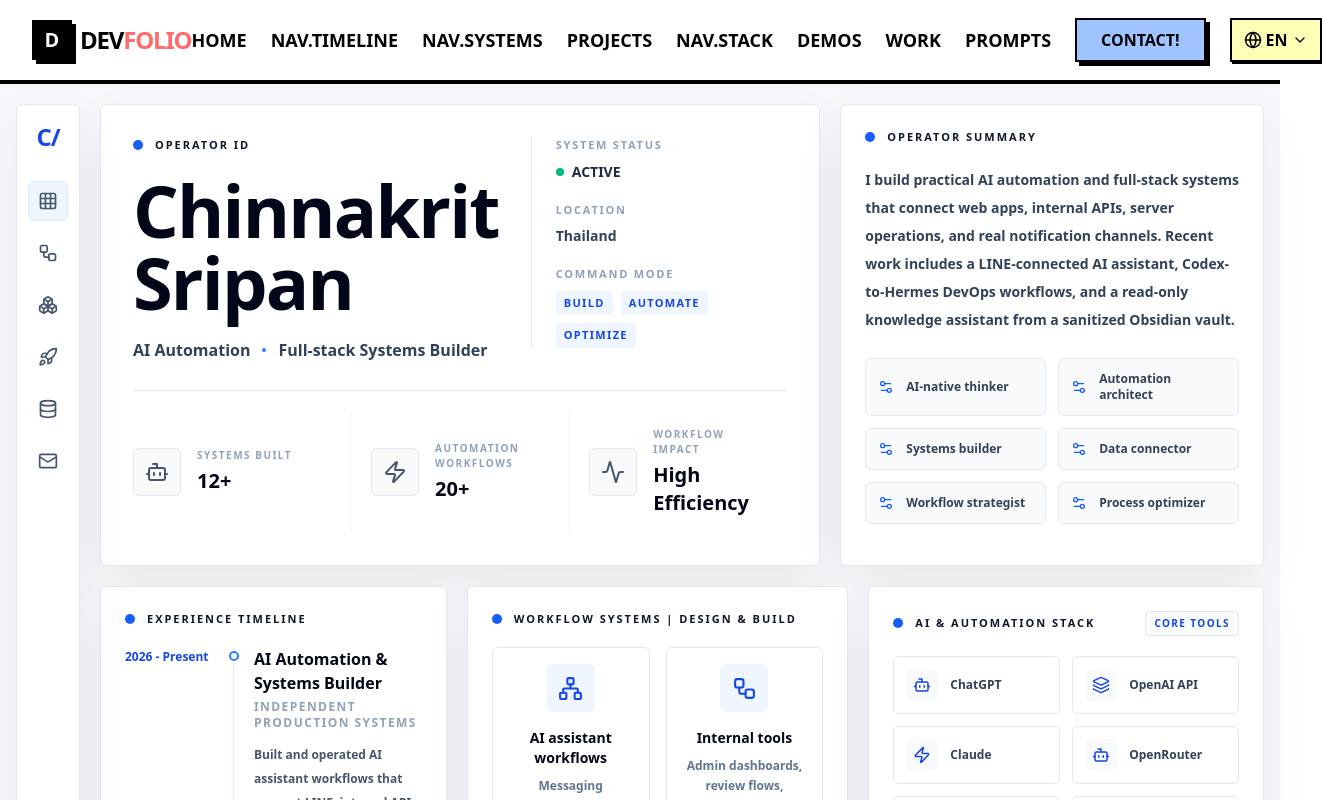
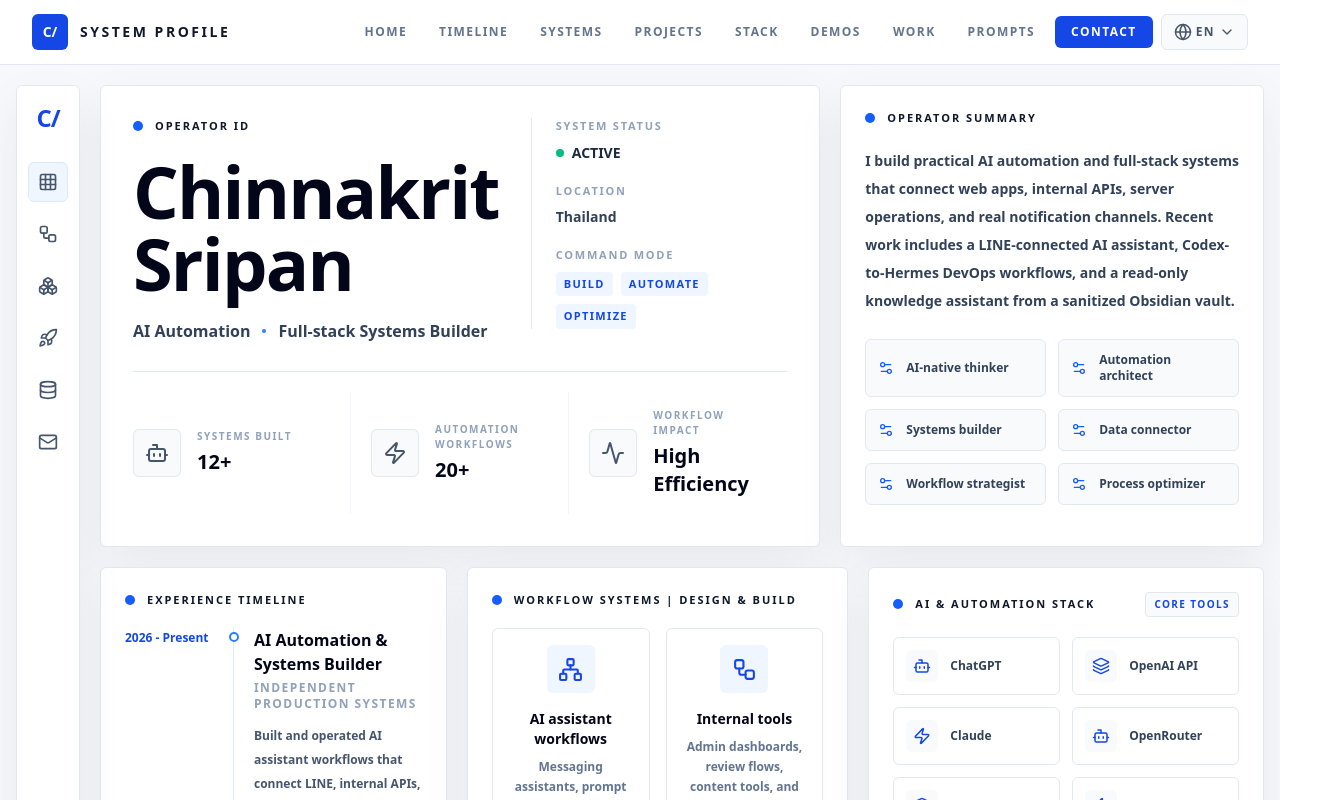
Before and after one commit to Manchinn/Portfolio, a Next.js app: page / in a window 1280 px wide. Shown: the top 800 px of the page, 1322 px wide, since content can reach past the window. Built offline with nearby package versions, Linux system fonts and the light colour scheme.

Commit message:
style: align navigation with dashboard layout

```diff
--- a/src/components/layout/Navbar/Navbar.tsx
+++ b/src/components/layout/Navbar/Navbar.tsx
@@ -25,40 +25,40 @@
   }, [isLangOpen])
 
   return (
-    <nav className="bg-white sticky top-0 z-50 border-b-4 border-black">
-      <div className="max-w-7xl mx-auto px-4 sm:px-6 lg:px-8">
-        <div className="flex justify-between h-20 items-center">
+    <nav className="sticky top-0 z-50 border-b border-slate-200 bg-white/95 backdrop-blur">
+      <div className="mx-auto max-w-[1800px] px-4 sm:px-6 lg:px-8">
+        <div className="flex h-16 items-center justify-between">
           {/* Logo */}
-          <div className="flex items-center space-x-2 transform hover:-rotate-2 transition-transform cursor-pointer">
-            <div className="w-10 h-10 bg-black flex items-center justify-center border-2 border-black shadow-neo">
-              <span className="text-white font-black text-xl">D</span>
+          <div className="flex items-center gap-3">
+            <div className="flex h-9 w-9 items-center justify-center rounded-md bg-blue-700">
+              <span className="text-sm font-black text-white">C/</span>
             </div>
-            <span className="text-2xl font-black tracking-tighter">DEV<span className="text-neo-coral">FOLIO</span></span>
+            <span className="text-sm font-black uppercase tracking-[0.18em] text-slate-900">System Profile</span>
           </div>
 
           {/* Desktop Menu */}
-          <div className="hidden md:flex space-x-6 items-center">
+          <div className="hidden items-center gap-2 md:flex">
             {navItems.filter(item => item.label !== 'Contact').map((item, idx) => (
               <a
                 key={idx}
                 href={item.href}
-                className="text-black font-bold text-lg hover:underline decoration-4 decoration-neo-coral underline-offset-4 uppercase"
+                className="rounded-md px-3 py-2 text-xs font-black uppercase tracking-[0.12em] text-slate-500 transition hover:bg-blue-50 hover:text-blue-700"
               >
                 {t(`nav.${item.label.toLowerCase()}`)}
               </a>
             ))}
             <a
               href="/#contact"
-              className="bg-neo-sky text-black border-2 border-black px-6 py-2 font-bold shadow-neo hover:translate-x-[2px] hover:translate-y-[2px] hover:shadow-neo-sm transition-all uppercase"
+              className="rounded-md bg-blue-700 px-4 py-2 text-xs font-black uppercase tracking-[0.12em] text-white transition hover:bg-blue-800"
             >
-              {t('nav.contact')}!
+              {t('nav.contact')}
             </a>
 
             {/* Language Switcher */}
             <div className="relative" ref={langRef}>
               <button
                 onClick={() => setIsLangOpen(!isLangOpen)}
-                className="flex items-center gap-1 bg-neo-lemon border-2 border-black px-3 py-2 font-bold shadow-neo-sm hover:translate-x-[1px] hover:translate-y-[1px] hover:shadow-neo-sm transition-all"
+                className="flex items-center gap-1 rounded-md border border-slate-200 bg-slate-50 px-3 py-2 text-xs font-black uppercase tracking-[0.12em] text-slate-600 transition hover:border-blue-200 hover:bg-blue-50 hover:text-blue-700"
               >
                 <Globe size={18} />
                 <span className="uppercase">{currentLang?.name || language}</span>
@@ -67,7 +67,7 @@
 
               {/* Dropdown */}
               {isLangOpen && (
-                <div className="absolute right-0 mt-2 bg-white border-4 border-black shadow-neo z-50 min-w-[120px]">
+                <div className="absolute right-0 z-50 mt-2 min-w-[120px] rounded-md border border-slate-200 bg-white shadow-lg">
                   {languages.map((lang) => (
                     <button
                       key={lang.code}
@@ -75,7 +75,7 @@
                         changeLanguage(lang.code)
                         setIsLangOpen(false)
                       }}
-                      className={`w-full text-left px-4 py-2 font-bold hover:bg-neo-lemon transition-colors ${language === lang.code ? 'bg-neo-lemon' : ''}`}
+                      className={`w-full px-4 py-2 text-left text-sm font-bold transition-colors hover:bg-blue-50 ${language === lang.code ? 'bg-blue-50 text-blue-700' : 'text-slate-700'}`}
                     >
                       {lang.name}
                     </button>
@@ -89,7 +89,7 @@
           <div className="md:hidden flex items-center gap-3">
             <button
               onClick={() => setIsMenuOpen(!isMenuOpen)}
-              className="text-black border-2 border-black p-1 shadow-neo-sm active:shadow-none active:translate-x-[2px] active:translate-y-[2px]"
+              className="rounded-md border border-slate-200 p-2 text-slate-700"
             >
               {isMenuOpen ? <X size={28} strokeWidth={3} /> : <Menu size={28} strokeWidth={3} />}
             </button>
@@ -99,12 +99,12 @@
 
       {/* Mobile Menu */}
       {isMenuOpen && (
-        <div className="md:hidden bg-neo-peach border-t-4 border-black p-4 space-y-4">
+        <div className="space-y-3 border-t border-slate-200 bg-white p-4 md:hidden">
           {navItems.map((item, idx) => (
             <a
               key={idx}
               href={item.href}
-              className="block text-black font-bold text-xl uppercase border-b-2 border-black pb-2"
+              className="block rounded-md border border-slate-200 bg-slate-50 px-4 py-3 text-sm font-black uppercase tracking-[0.12em] text-slate-700"
               onClick={() => setIsMenuOpen(false)}
             >
               {t(`nav.${item.label.toLowerCase()}`)}
@@ -113,16 +113,16 @@
 
           {/* Mobile Language Switcher */}
           <div className="space-y-2">
-            <p className="font-bold text-sm uppercase">เลือกภาษา / Select Language</p>
+            <p className="text-sm font-bold uppercase text-slate-500">เลือกภาษา / Select Language</p>
             <div className="flex gap-2">
               {languages.map((lang) => (
                 <button
                   key={lang.code}
                   onClick={() => changeLanguage(lang.code)}
-                  className={`flex-1 py-2 font-bold border-2 border-black transition-all ${
+                  className={`flex-1 rounded-md border py-2 font-bold transition-all ${
                     language === lang.code
-                      ? 'bg-black text-white'
-                      : 'bg-white text-black hover:bg-neo-lemon'
+                      ? 'border-blue-700 bg-blue-700 text-white'
+                      : 'border-slate-200 bg-white text-slate-700 hover:bg-blue-50'
                   }`}
                 >
                   {lang.name}
--- a/src/i18n/locales/en.json
+++ b/src/i18n/locales/en.json
@@ -1,10 +1,13 @@
 {
   "nav": {
     "home": "Home",
+    "timeline": "Timeline",
+    "systems": "Systems",
     "about": "About",
     "skills": "Skills",
     "experience": "Experience",
     "projects": "Projects",
+    "stack": "Stack",
     "demos": "Demos",
     "work": "Work",
     "articles": "Articles",
--- a/src/i18n/locales/th.json
+++ b/src/i18n/locales/th.json
@@ -1,10 +1,13 @@
 {
   "nav": {
     "home": "หน้าหลัก",
+    "timeline": "ไทม์ไลน์",
+    "systems": "ระบบ",
     "about": "เกี่ยวกับ",
     "skills": "ทักษะ",
     "experience": "ประสบการณ์",
     "projects": "ผลงาน",
+    "stack": "Stack",
     "demos": "Demos",
     "work": "จ้างงาน",
     "articles": "บทความ",
```
